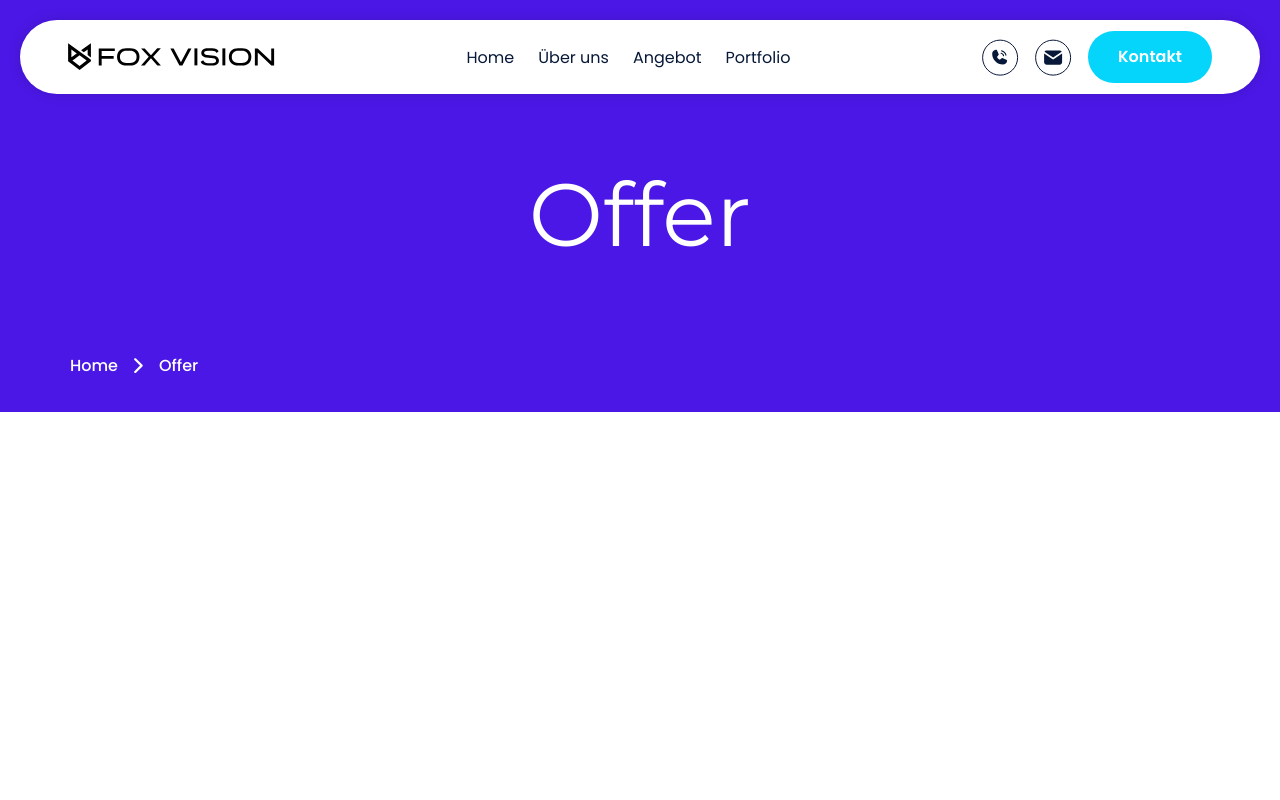
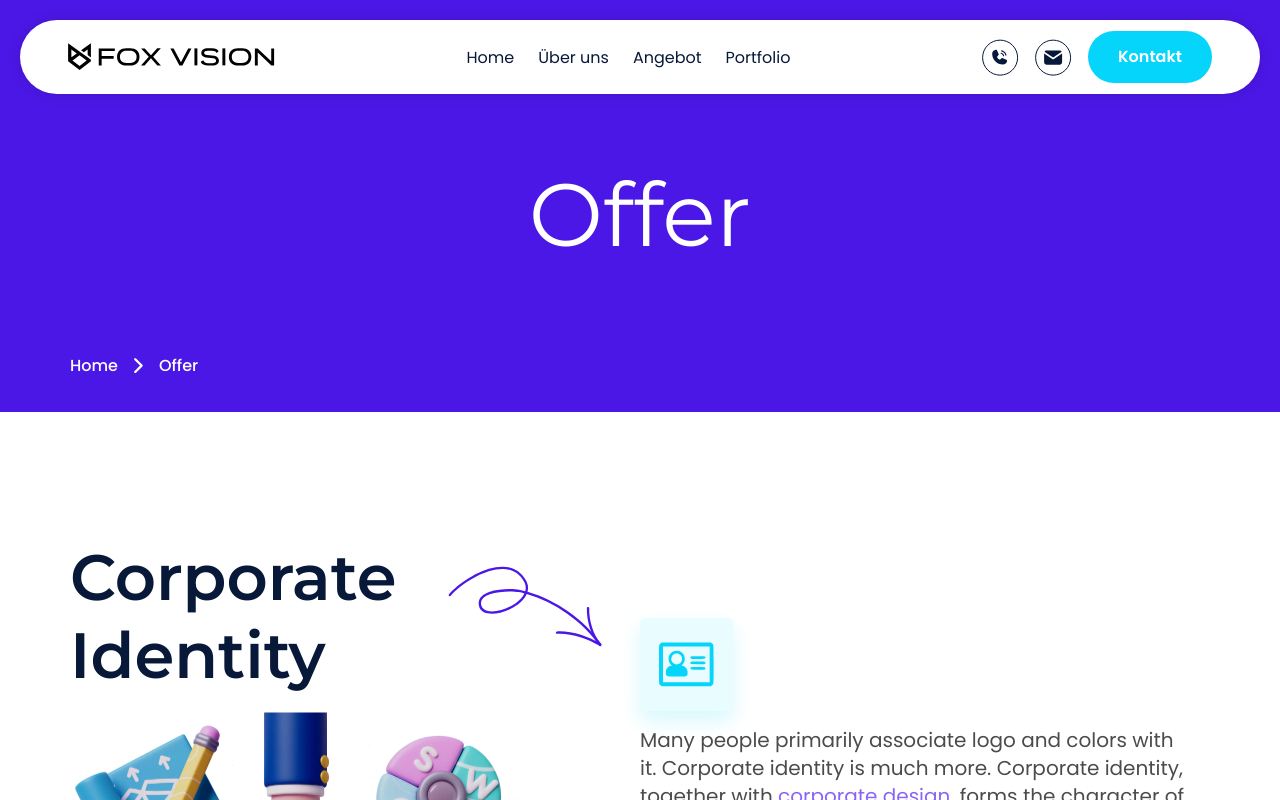
Before and after one commit to mayankpcp7/FoxVision, a React (Create React App) app: page /offer in a window 1280 px wide. Shown: the top 800 px of the page. Built offline with nearby package versions, Linux system fonts and the light colour scheme.

Commit message:
remove hero in offer page

```diff
--- a/src/pages/Offer.jsx
+++ b/src/pages/Offer.jsx
@@ -3,12 +3,10 @@ import Design from "../components/Design";
 import DesignStrategy from "../components/DesignStrategy";
 import Frequently from "../components/Frequently";
 import CorporateIdentity from "../components/CorporateIdentity";
-import Hero from "../components/common/Hero";
 
 const Offer = () => {
   return (
     <div className="overflow-hidden">
-      <Hero />
       <CorporateIdentity />
       <Design />
       <DesignStrategy />
```
